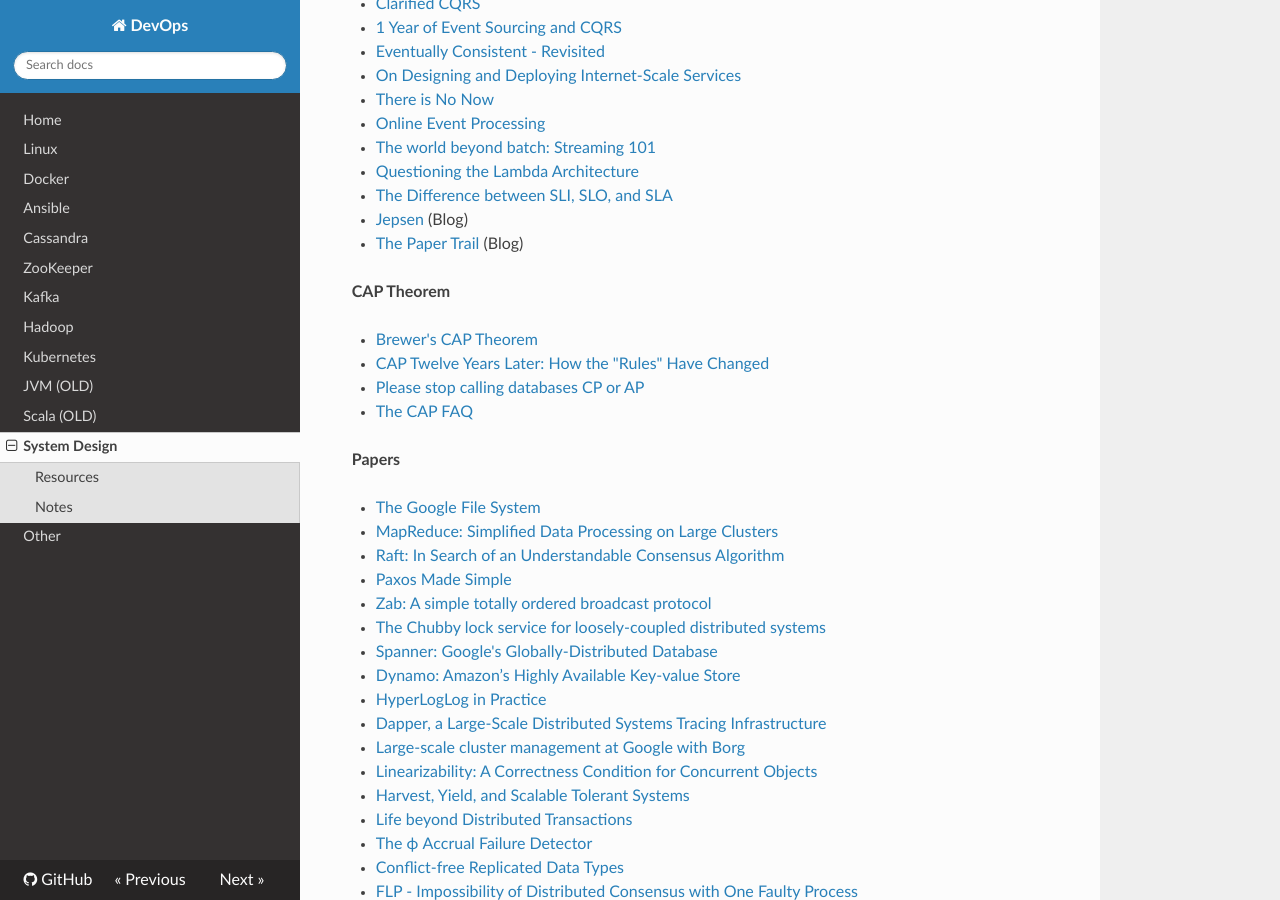
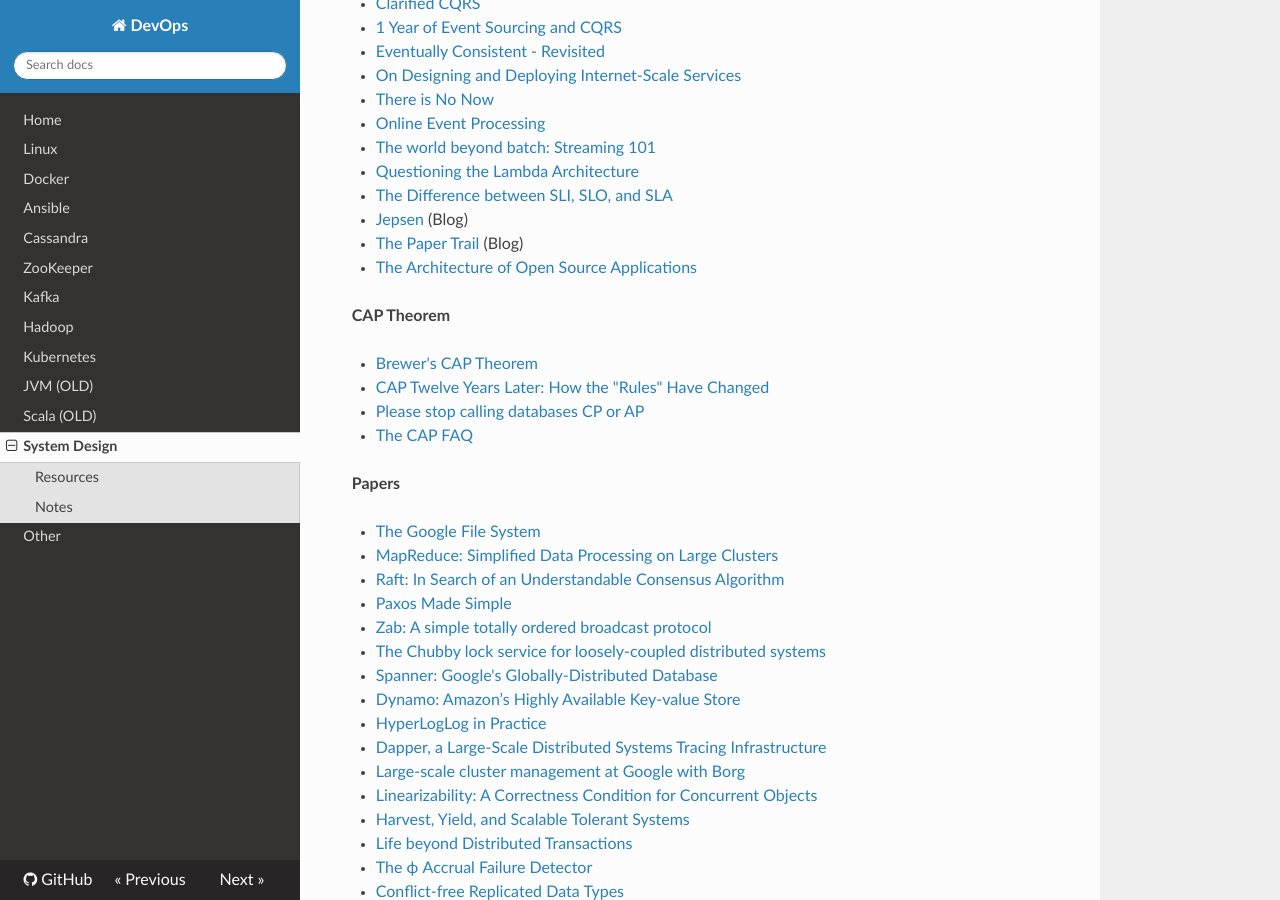
Before and after one commit to niqdev/devops, an MkDocs documentation site: the page built from docs/system-design.md, in a window 1280 px wide and 900 px high, scrolled down 416 px. Built offline with MkDocs 1.6.1, drawn with Linux system fonts in a browser that asks for light colours; nearby versions of some CDN libraries.

Commit message:
doc: update system-design

```diff
--- a/docs/system-design.md
+++ b/docs/system-design.md
@@ -20,6 +20,7 @@
 * [The Difference between SLI, SLO, and SLA](https://enqueuezero.com/the-difference-between-sli-slo-and-sla.html)
 * [Jepsen](https://aphyr.com/tags/Jepsen) (Blog)
 * [The Paper Trail](https://www.the-paper-trail.org) (Blog)
+* [The Architecture of Open Source Applications](http://aosabook.org/en/index.html)
 
 **CAP Theorem**
 
```
